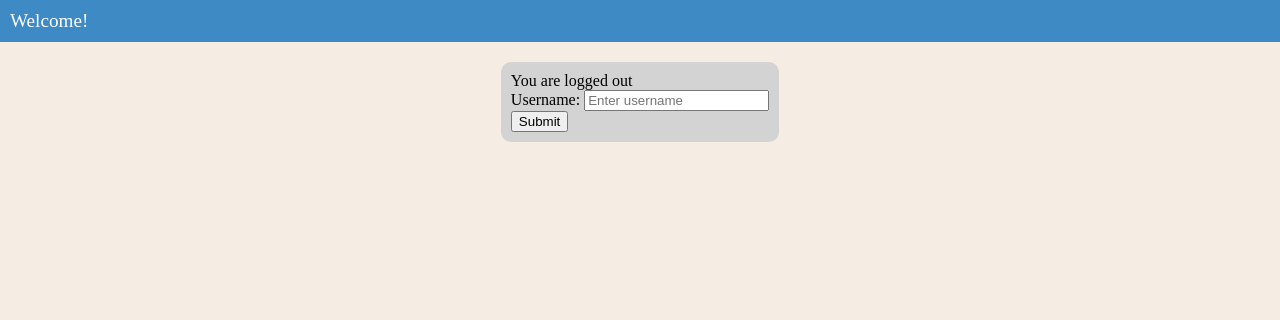
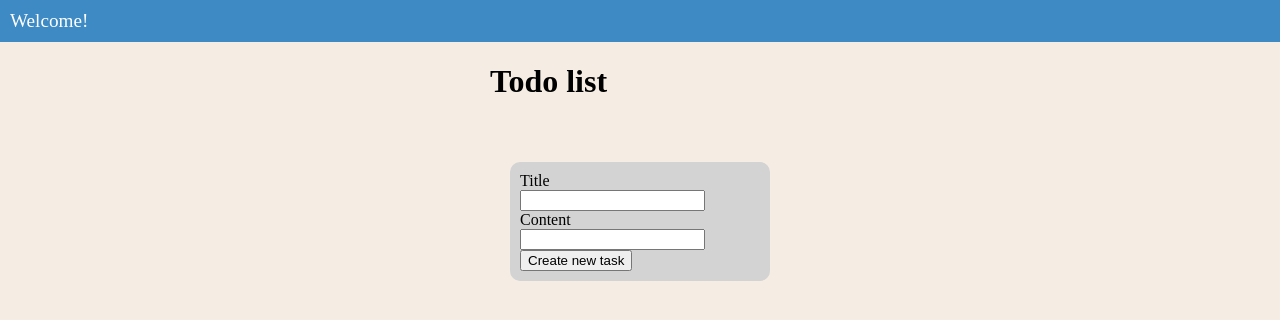
Before and after one commit to Ajknight121/SparkHacks25-React, a React (Vite) app: page / in a window 1280 px wide. Shown: the top 320 px of the page. Built offline with nearby package versions, Linux system fonts and the light colour scheme.

Commit message:
remove login, editing tasks

```diff
--- a/src/App.jsx
+++ b/src/App.jsx
@@ -8,19 +8,6 @@ function App() {
     if (savedItems) setActivities(savedItems);
   }, []);
   const [activities, setActivities] = useState([]);
-
-
-  const [isLoggedIn, setIsLoggedIn] = useState(false);
-  const [username, setUsername] = useState("");
-
-  const handleSubmit = (event) => {
-    event.preventDefault();
-    if (username) {
-      setIsLoggedIn(true);
-    } else {
-      setIsLoggedIn(false);
-    }
-  };
 
   const createTask = () => {
     const title = newTitle;
@@ -35,33 +22,11 @@ function App() {
 
   return (
     <>
-      <div className="nav">
-        Welcome{isLoggedIn != false ? ` ${username}` : ""}!
-      </div>
+      <div className="nav">Welcome!</div>
 
-      <div className="login">
-        {isLoggedIn ? "You are logged in" : "You are logged out"}
-
-        <form
-          onSubmit={handleSubmit}
-          className={isLoggedIn ? "hidden" : "display-block"}
-        >
-          <label>Username: </label>
-          <input
-            type="text"
-            value={username}
-            placeholder="Enter username"
-            onChange={(e) => setUsername(e.target.value)}
-          />
-          <br />
-          <input type="submit" value="Submit" />
-        </form>
-      </div>
-
-      <div className={`${isLoggedIn ? "" : "hidden"}`}>
-        <div>Todo list</div>
+      <div>
+        <h1>Todo list</h1>
         <TodoList
-          isLoggedIn={isLoggedIn}
           tasks={activities}
           setTasks={setActivities}
         />
@@ -81,8 +46,7 @@ function App() {
           <div>
             <button onClick={createTask}>Create new task</button>
           </div>
-
-      </div>
+        </div>
       </div>
     </>
   );
--- a/src/Todo.jsx
+++ b/src/Todo.jsx
@@ -1,10 +1,10 @@
-import { useState } from "react";
+
 
 export default function Todo(props) {
-  const { isLoggedIn, title, description } = props;
+  const { title, description } = props;
   return (
     <div
-      className={`todo ${isLoggedIn ? "" : "hidden"}`}
+      className={`todo`}
     >
       <h2>{title}</h2>
       <p>{description}</p>
--- a/src/TodoList.jsx
+++ b/src/TodoList.jsx
@@ -1,7 +1,6 @@
 import Todo from "./Todo";
-import EditTodo from "./editTodo";
 
-export default function TodoList({ isLoggedIn, tasks, setTasks }) {
+export default function TodoList({ tasks, setTasks }) {
   console.log(tasks)
 
   const handleSave = (index, title, content) => {
@@ -15,7 +14,7 @@ export default function TodoList({ isLoggedIn, tasks, setTasks }) {
 
   return (
     <div className="todo-list bg-white p-1 m-1">
-      {tasks.map((task, index) => <Todo key={index} index={index} title={task.title} description={task.content} isLoggedIn={isLoggedIn} handleSave={handleSave}/>)}
+      {tasks.map((task, index) => <Todo key={index} index={index} title={task.title} description={task.content} handleSave={handleSave}/>)}
 
       {/* <Todo
         title="Todo 1"
--- a/src/editTodo.jsx
+++ /dev/null
@@ -1,23 +0,0 @@
-import { useState } from "react";
-
-export default function EditTodo(props) {
-  const { isLoggedIn, title, description, index, handleSave } = props;
-
-  const [newTitle, setNewTitle] = useState(title);
-  const [newDesc, setNewDesc] = useState(description);
-
-  console.log("newTitle", newTitle)
-  return (
-    <div
-      className={`todo ${isLoggedIn ? "" : "hidden"}`}
-    >
-      <div>Title</div>
-      <input type="text" value={newTitle} onChange={(e) => setNewTitle(e.target.value)}/>
-      <div>Description</div>
-      <input type="text" value={newDesc} onChange={(e) => setNewDesc(e.target.value)}/>
-      <button onClick={() => handleSave(index,newTitle, newDesc)}>save</button>
-      <h2>{title}</h2>
-      <p>{description}</p>
-    </div>
-  );
-}
```
